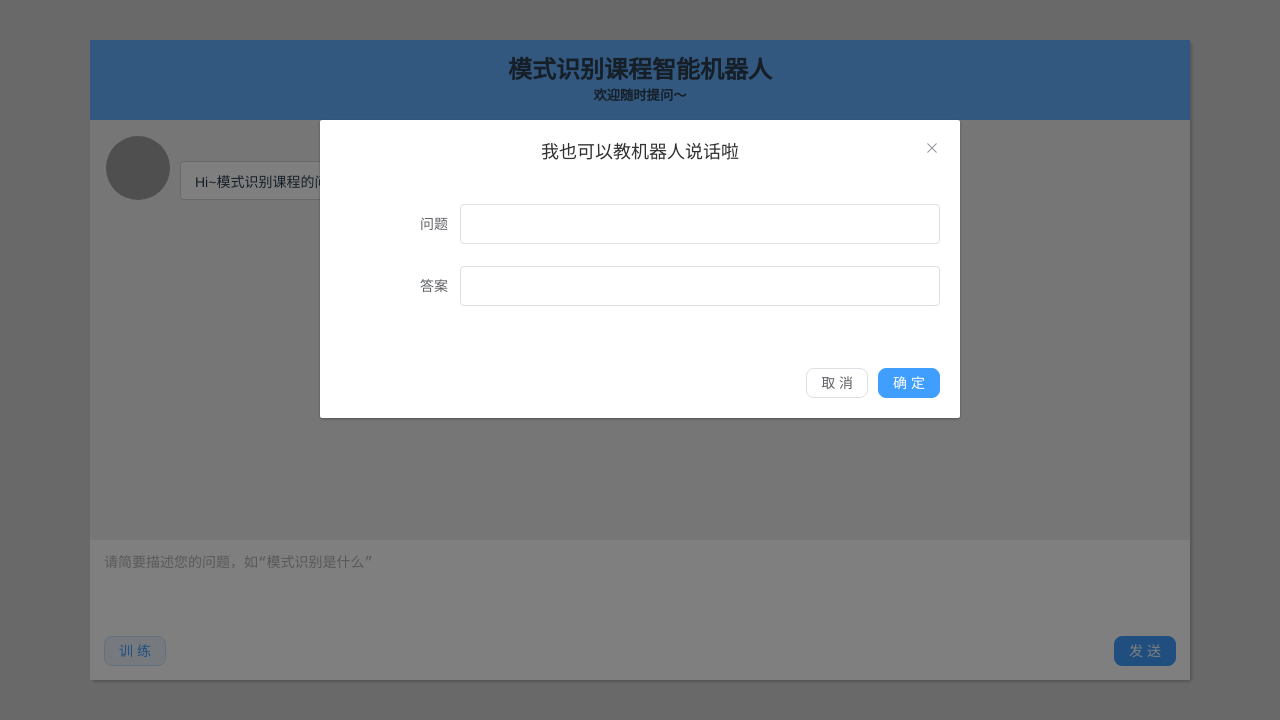
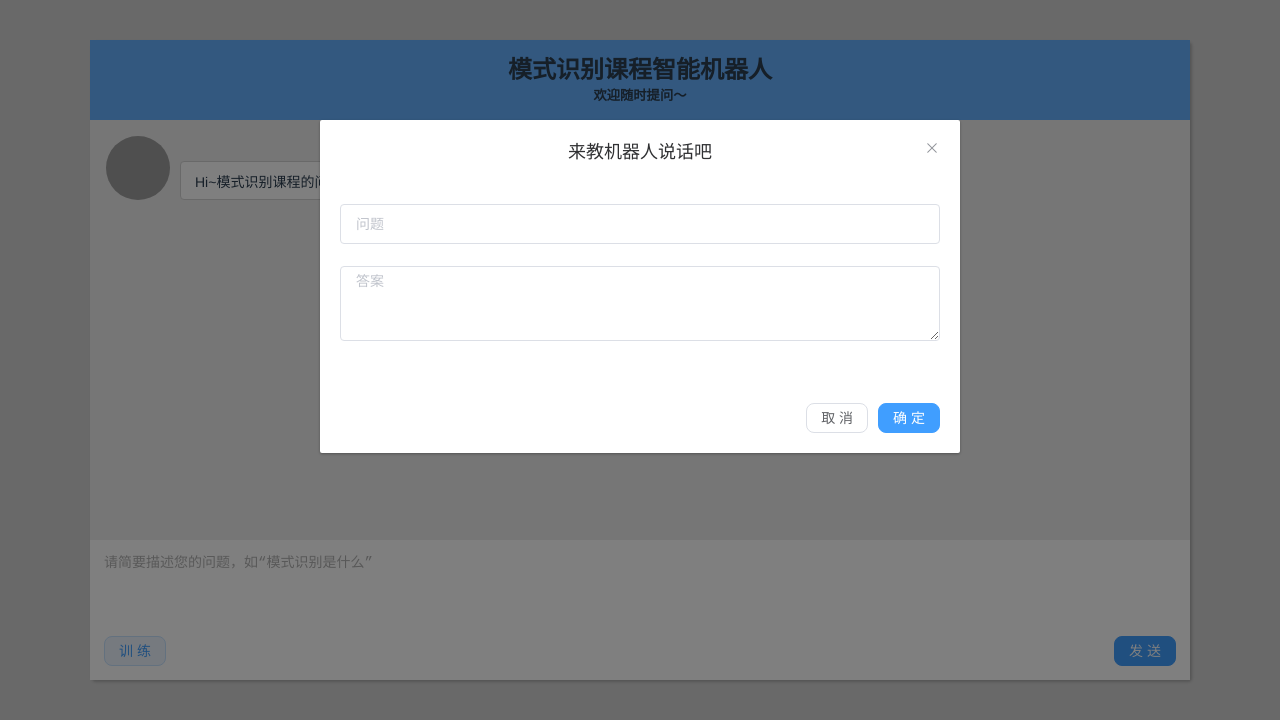
Before and after one commit to bighuang624/ai-robot, a Vue app: page / in a window 1280 px wide. Both pictures are taken after a click on the button "训 练". Shown: the top 720 px of the page. Built offline with nearby package versions, Linux system fonts and the light colour scheme; grey boxes are pictures that could not be loaded.

Commit message:
:sparkles:change train textarea

```diff
--- a/src/components/Board.vue
+++ b/src/components/Board.vue
@@ -17,13 +17,18 @@
                 :class="input === '请简要描述您的问题，如“模式识别是什么”' ? 'withTip' : ''"></textarea>
       <el-button class="train-button" @click="dialogFormVisible = true">训 练</el-button>
       <el-button type="primary" class="send-button" @click="askQuestion">发 送</el-button>
-      <el-dialog title="我也可以教机器人说话啦" :visible.sync="dialogFormVisible">
+      <el-dialog title="来教机器人说话吧" :visible.sync="dialogFormVisible">
         <el-form :model="form">
-          <el-form-item label="问题" :label-width="'120px'">
-            <el-input v-model="form.ask" auto-complete="off"></el-input>
+          <el-form-item>
+            <el-input placeholder="问题" v-model="form.ask" auto-complete="off"></el-input>
           </el-form-item>
-          <el-form-item label="答案" :label-width="'120px'">
-            <el-input v-model="form.answer" auto-complete="off"></el-input>
+          <el-form-item>
+            <el-input
+              type="textarea"
+              :autosize="{ minRows: 3, maxRows: 6}"
+              placeholder="答案"
+              v-model="form.answer">
+            </el-input>
           </el-form-item>
         </el-form>
         <div slot="footer" class="dialog-footer">
@@ -148,7 +153,7 @@
     font-size: 14px;
     padding: .6em 1em;
     display: inline-block;
-    max-width: 500px;
+    max-width: 600px;
     word-break: break-all;
     word-wrap: break-word;
     overflow: auto;
```
Also changed, not shown: 14 other files (tests, documents, lock files or other folders).
